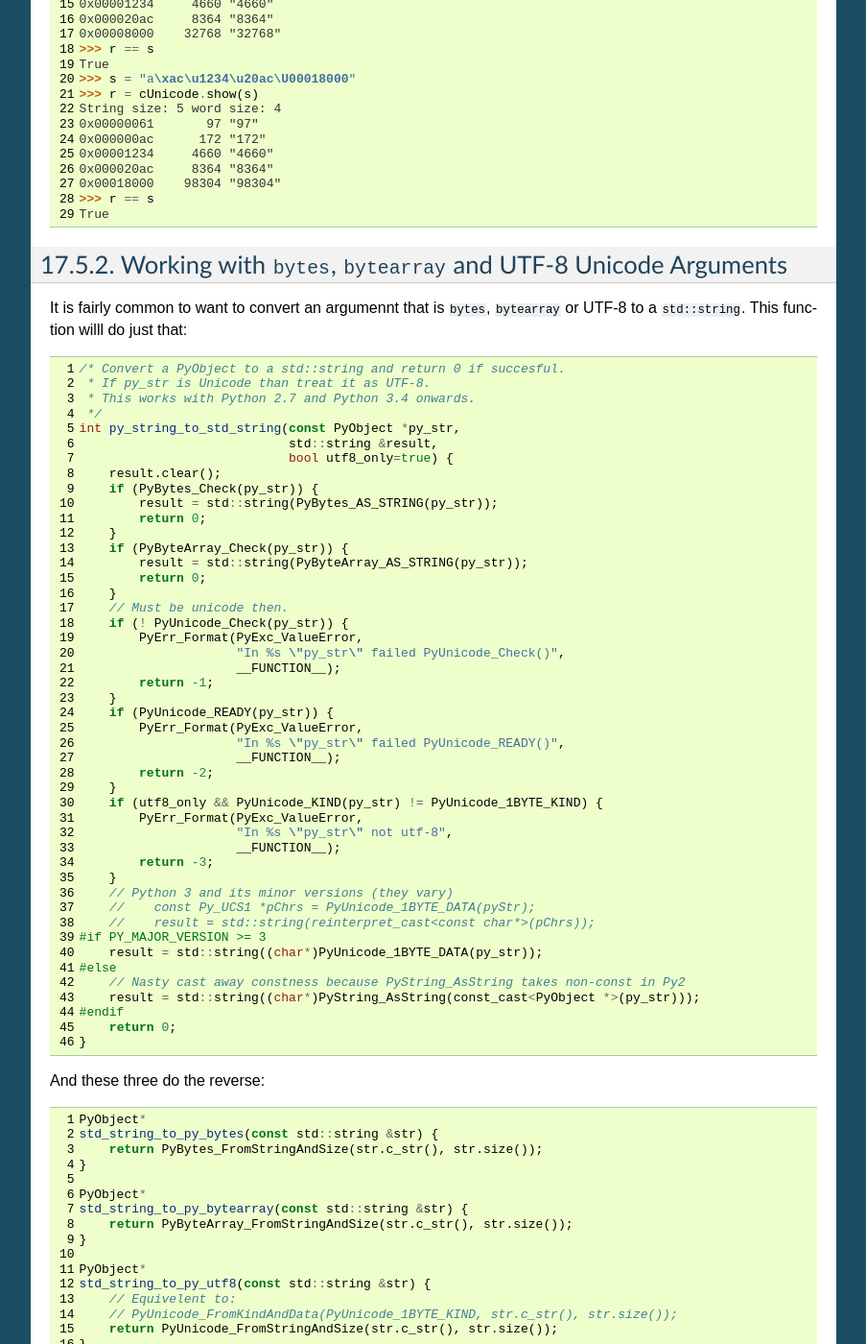
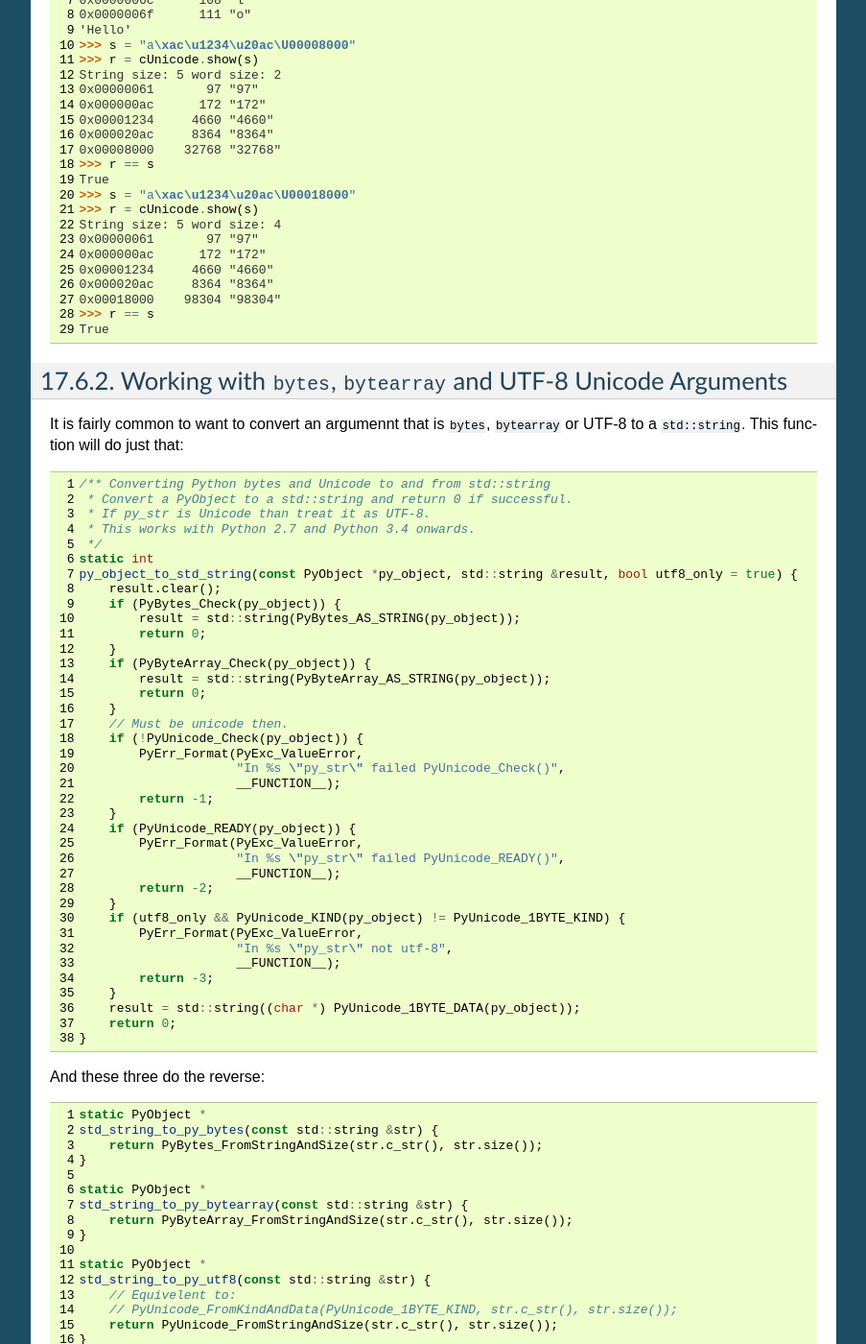
Before and after one commit to paulross/PythonExtensionPatterns, a Sphinx documentation site: the page built from doc/sphinx/source/cpp_and_unicode.rst, in a window 1280 px wide and 1400 px high, scrolled down 2521 px. Shown: the whole window at 96% size, without its empty margins (198-1101 px from the left). Built offline with Sphinx 7.4.7, drawn with Linux system fonts in a browser that asks for light colours; some of the changed text lies outside the part shown.

Commit message:
Formatting, comments.

```diff
--- a/doc/sphinx/source/cpp_and_unicode.rst
+++ b/doc/sphinx/source/cpp_and_unicode.rst
@@ -6,13 +6,15 @@
 
 .. _cpp_and_unicode:
 
+:index:`Unicode`:
 ====================================
 Python Unicode Strings and C++
 ====================================
 
-Yes Unicode is a pain but it here to stay, particularly with Python 3. This section looks at how you can bridge between Python and C++ unicode in Python extensions. This section is only about Python 3+ and C++11 or more.
+This section looks at how you can bridge between Python and C++ unicode in Python extensions.
 
-Whilst Python is Unicode aware C++ is not, well C++11 added ``std::basic_string`` specialisations for 2 and 4 byte 'Unicode' characters but these are just containers, they have no real awareness of what they contain.
+Whilst Python is Unicode aware C++ is not, well C++11 added ``std::basic_string`` specialisations for 2 and 4 byte
+'Unicode' characters but these are just containers, they have no real awareness of what they contain.
 
 ------------------------------------
 Basic Handling of Unicode
@@ -27,7 +29,8 @@
 
 This is just show that we can round-trip between the internal representations of the two languages.
 
-Here is the despatch function that takes a single Unicode argument (note the ``"U"`` specification) and calls the appropriate handling function:
+Here is the despatch function that takes a single Unicode argument (note the ``"U"`` specification) and calls the
+appropriate handling function:
 
 .. code-block:: cpp
 
@@ -36,27 +39,31 @@
     PyObject *unicode_2_to_string_and_back(PyObject *py_str);
     PyObject *unicode_4_to_string_and_back(PyObject *py_str);
 
-    PyObject*
-    unicode_to_string_and_back(PyObject * /* module */, PyObject *args) {
+    static PyObject *
+    unicode_to_string_and_back(PyObject *Py_UNUSED(module), PyObject *args) {
         PyObject *py_str = NULL;
         PyObject *ret_val = NULL;
-        if (PyArg_ParseTuple(args, "U", &py_str)) {
-            switch (PyUnicode_KIND(py_str)) {
-                case PyUnicode_1BYTE_KIND:
-                    ret_val = unicode_1_to_string_and_back(py_str);
-                    break;
-                case PyUnicode_2BYTE_KIND:
-                    ret_val = unicode_2_to_string_and_back(py_str);
-                    break;
-                case PyUnicode_4BYTE_KIND:
-                    ret_val = unicode_4_to_string_and_back(py_str);
-                    break;
-                default:
-                    PyErr_Format(PyExc_ValueError,
-                                 "In %s argument is not recognised as a Unicode 1, 2, 4 byte string",
-                                 __FUNCTION__);
-                    break;
-            }
+        if (! PyArg_ParseTuple(args, "U", &py_str)) {
+            return NULL;
+        }
+        unicode_dump_as_1byte_string(py_str);
+        std::cout << "Native:" << std::endl;
+        switch (PyUnicode_KIND(py_str)) {
+            case PyUnicode_1BYTE_KIND:
+                ret_val = unicode_1_to_string_and_back(py_str);
+                break;
+            case PyUnicode_2BYTE_KIND:
+                ret_val = unicode_2_to_string_and_back(py_str);
+                break;
+            case PyUnicode_4BYTE_KIND:
+                ret_val = unicode_4_to_string_and_back(py_str);
+                break;
+            default:
+                PyErr_Format(PyExc_ValueError,
+                             "In %s argument is not recognised as a Unicode 1, 2, 4 byte string",
+                             __FUNCTION__);
+                ret_val = NULL;
+                break;
         }
         return ret_val;
     }
@@ -65,39 +72,39 @@
 
 .. code-block:: c
 
-    PyObject*
+    static PyObject *
     unicode_1_to_string_and_back(PyObject *py_str) {
         assert(PyUnicode_KIND(py_str) == PyUnicode_1BYTE_KIND);
-        std::string result = std::string((char*)PyUnicode_1BYTE_DATA(py_str));
+        std::string result = std::string((char *) PyUnicode_1BYTE_DATA(py_str));
         dump_string(result);
         return PyUnicode_FromKindAndData(PyUnicode_1BYTE_KIND,
                                          result.c_str(),
                                          result.size());
     }
 
-    PyObject*
+    static PyObject *
     unicode_2_to_string_and_back(PyObject *py_str) {
         assert(PyUnicode_KIND(py_str) == PyUnicode_2BYTE_KIND);
-        // std::u16string is a std::basic_string<char16_t>
-        std::u16string result = std::u16string((char16_t*)PyUnicode_2BYTE_DATA(py_str));
+        // NOTE: std::u16string is a std::basic_string<char16_t>
+        std::u16string result = std::u16string((char16_t *) PyUnicode_2BYTE_DATA(py_str));
         dump_string(result);
         return PyUnicode_FromKindAndData(PyUnicode_2BYTE_KIND,
                                          result.c_str(),
                                          result.size());
     }
 
-    PyObject*
+    static PyObject *
     unicode_4_to_string_and_back(PyObject *py_str) {
         assert(PyUnicode_KIND(py_str) == PyUnicode_4BYTE_KIND);
-        // std::u32string is a std::basic_string<char32_t>
-        std::u32string result = std::u32string((char32_t*)PyUnicode_4BYTE_DATA(py_str));
+        // NOTE: std::u32string is a std::basic_string<char32_t>
+        std::u32string result = std::u32string((char32_t *) PyUnicode_4BYTE_DATA(py_str));
         dump_string(result);
         return PyUnicode_FromKindAndData(PyUnicode_4BYTE_KIND,
                                          result.c_str(),
                                          result.size());
     }
 
-Each of these calls ``dump_string`` which is a template function:
+Each of these calls ``dump_string`` which is a template function that spits out the individual character values:
 
 .. code-block:: cpp
 
@@ -145,11 +152,13 @@
         return m;
     }
 
+
+The full code is in ``src/cpy/cpp/cUnicode.cpp`` and the tests are in ``tests/unit/test_c_cpp.py``.
 Here is an example of using this module:
 
 .. code-block:: py
 
-    >>> import cUnicode
+    >>> from cPyExtPatt.cpp import cUnicode
     >>> cUnicode.show('Hello')
     String size: 5 word size: 1
     0x00000048       72 "H"
@@ -183,54 +192,47 @@
 Working with ``bytes``, ``bytearray`` and UTF-8 Unicode Arguments
 -----------------------------------------------------------------------
 
-It is fairly common to want to convert an argumennt that is ``bytes``, ``bytearray`` or UTF-8 to a ``std::string``. This function willl do just that:
+It is fairly common to want to convert an argumennt that is ``bytes``, ``bytearray`` or UTF-8 to a ``std::string``.
+This function will do just that:
 
 .. code-block:: c
 
-    /* Convert a PyObject to a std::string and return 0 if succesful.
+    /** Converting Python bytes and Unicode to and from std::string
+     * Convert a PyObject to a std::string and return 0 if successful.
      * If py_str is Unicode than treat it as UTF-8.
      * This works with Python 2.7 and Python 3.4 onwards.
      */
-    int py_string_to_std_string(const PyObject *py_str,
-                                std::string &result,
-                                bool utf8_only=true) {
+    static int
+    py_object_to_std_string(const PyObject *py_object, std::string &result, bool utf8_only = true) {
         result.clear();
-        if (PyBytes_Check(py_str)) {
-            result = std::string(PyBytes_AS_STRING(py_str));
+        if (PyBytes_Check(py_object)) {
+            result = std::string(PyBytes_AS_STRING(py_object));
             return 0;
         }
-        if (PyByteArray_Check(py_str)) {
-            result = std::string(PyByteArray_AS_STRING(py_str));
+        if (PyByteArray_Check(py_object)) {
+            result = std::string(PyByteArray_AS_STRING(py_object));
             return 0;
         }
         // Must be unicode then.
-        if (! PyUnicode_Check(py_str)) {
+        if (!PyUnicode_Check(py_object)) {
             PyErr_Format(PyExc_ValueError,
                          "In %s \"py_str\" failed PyUnicode_Check()",
                          __FUNCTION__);
             return -1;
         }
-        if (PyUnicode_READY(py_str)) {
+        if (PyUnicode_READY(py_object)) {
             PyErr_Format(PyExc_ValueError,
                          "In %s \"py_str\" failed PyUnicode_READY()",
                          __FUNCTION__);
             return -2;
         }
-        if (utf8_only && PyUnicode_KIND(py_str) != PyUnicode_1BYTE_KIND) {
+        if (utf8_only && PyUnicode_KIND(py_object) != PyUnicode_1BYTE_KIND) {
             PyErr_Format(PyExc_ValueError,
                          "In %s \"py_str\" not utf-8",
                          __FUNCTION__);
             return -3;
         }
-        // Python 3 and its minor versions (they vary)
-        //    const Py_UCS1 *pChrs = PyUnicode_1BYTE_DATA(pyStr);
-        //    result = std::string(reinterpret_cast<const char*>(pChrs));
-    #if PY_MAJOR_VERSION >= 3
-        result = std::string((char*)PyUnicode_1BYTE_DATA(py_str));
-    #else
-        // Nasty cast away constness because PyString_AsString takes non-const in Py2
-        result = std::string((char*)PyString_AsString(const_cast<PyObject *>(py_str)));
-    #endif
+        result = std::string((char *) PyUnicode_1BYTE_DATA(py_object));
         return 0;
     }
 
@@ -238,17 +240,17 @@
 
 .. code-block:: c
 
-    PyObject*
+    static PyObject *
     std_string_to_py_bytes(const std::string &str) {
         return PyBytes_FromStringAndSize(str.c_str(), str.size());
     }
 
-    PyObject*
+    static PyObject *
     std_string_to_py_bytearray(const std::string &str) {
         return PyByteArray_FromStringAndSize(str.c_str(), str.size());
     }
 
-    PyObject*
+    static PyObject *
     std_string_to_py_utf8(const std::string &str) {
         // Equivelent to:
         // PyUnicode_FromKindAndData(PyUnicode_1BYTE_KIND, str.c_str(), str.size());
```
Also changed, not shown: TODO.md (+1 -1 lines), doc/sphinx/source/cpp_and_numpy.rst (+39 -20 lines), 1 other file.
